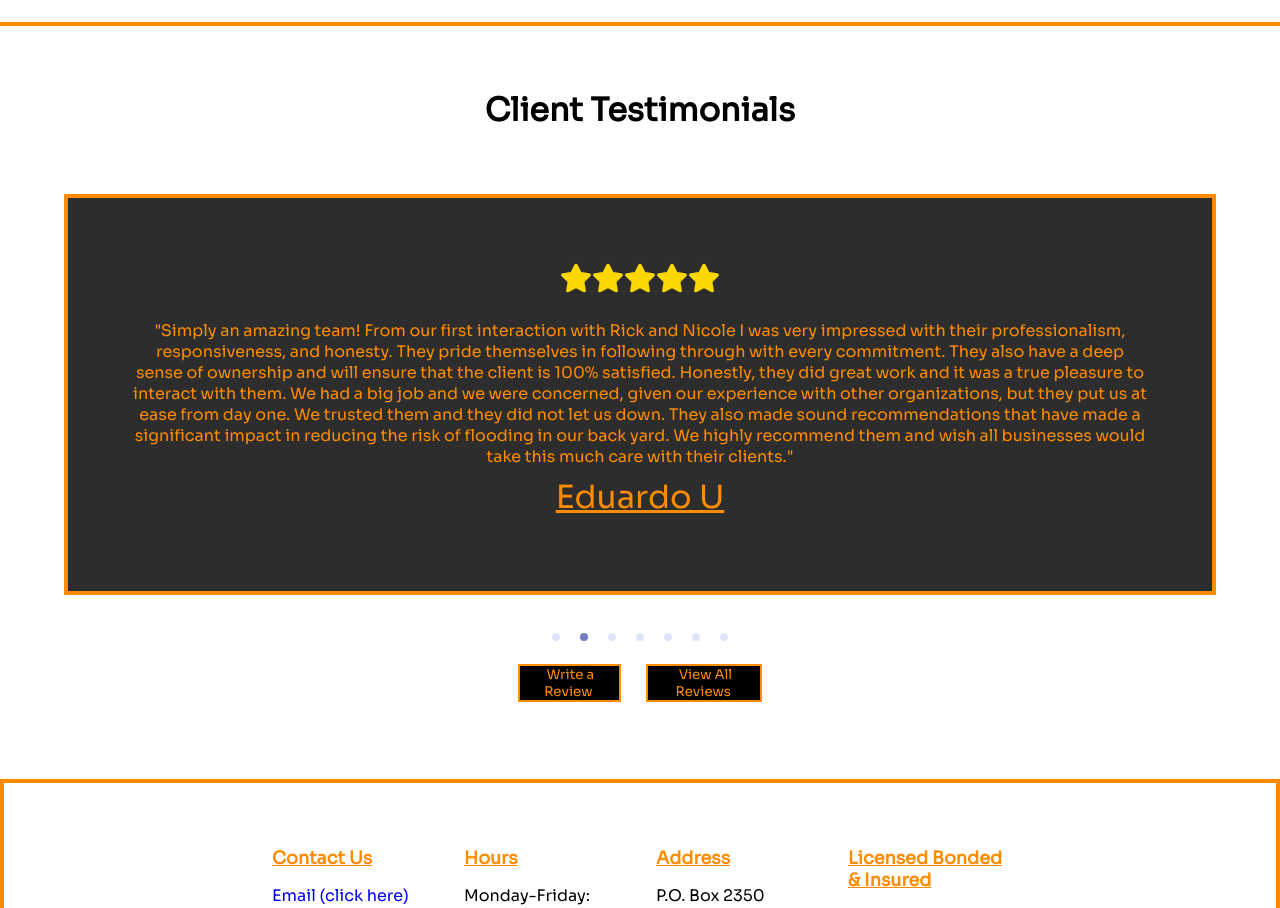
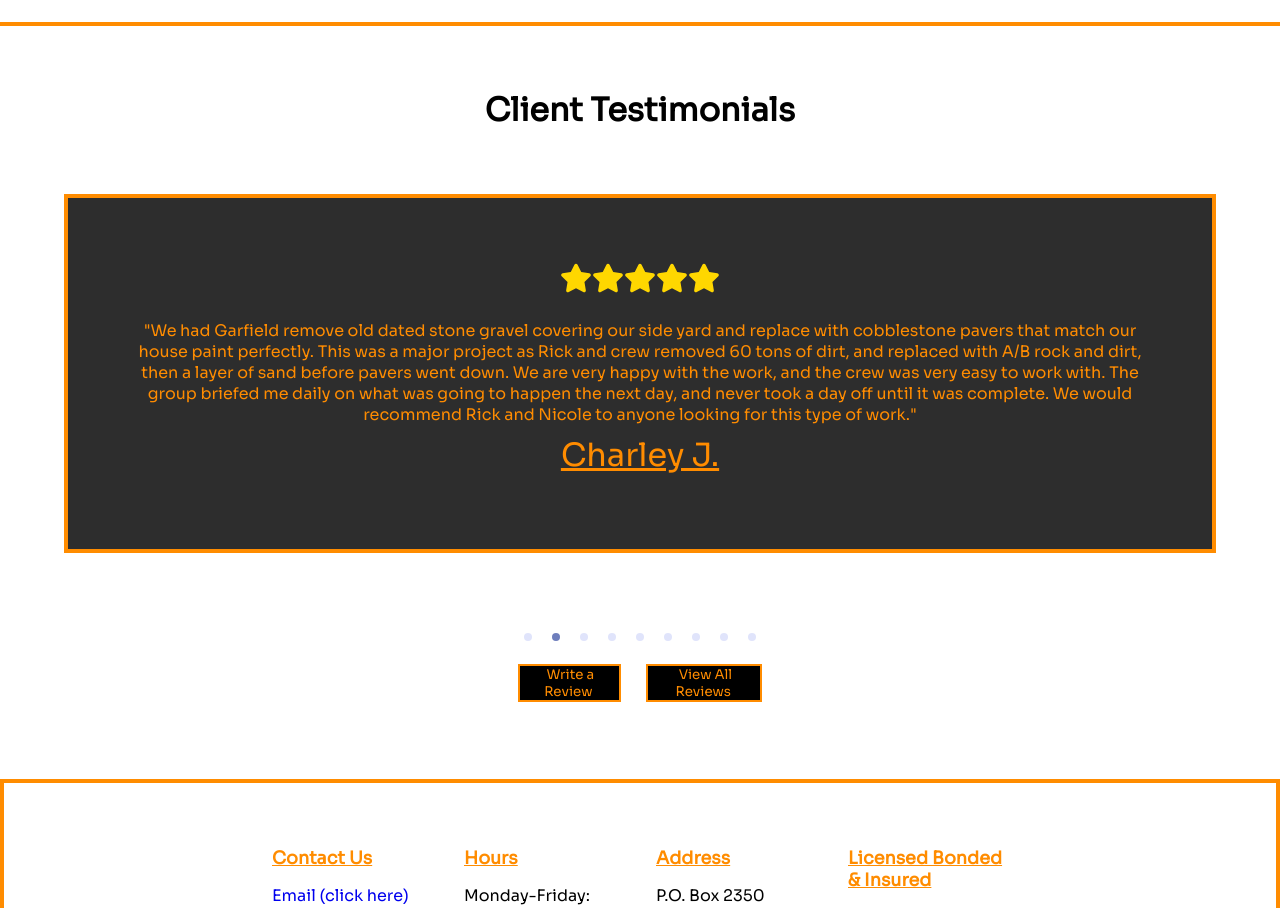
Before and after one commit to klsnell/garfieldshunneydew, a React (Create React App) app: page / in a window 1280 px wide. Shown: the part 2160-3068 px from the top of the page. Built offline with nearby package versions, Linux system fonts and the light colour scheme.

Commit message:
added two reviews

```diff
--- a/src/Components/Reviews.js
+++ b/src/Components/Reviews.js
@@ -7,6 +7,34 @@ import { FaStar } from 'react-icons/fa';
 const handleDragStart = (e) => e.preventDefault();
 
 const items = [
+
+    <Card className='reviewcard'>
+        <CardBody>
+        <FaStar className='star' />
+            <FaStar className='star' />
+            <FaStar className='star' />
+            <FaStar className='star' />
+            <FaStar className='star' />
+            <br/>
+            <CardText className='reviewtext'>"We shopped around about 3-4 businesses before deciding on them! Garfield’s was by far the most honest with us on what needed to get done and worked with us on our vision. Kept us updated about the process the whole time. I love how it turned out and would highly recommend!"</CardText>
+            <CardTitle className='reviewname'>Jennifer W.</CardTitle>
+        </CardBody>
+    </Card>,
+
+
+<Card className='reviewcard'>
+        <CardBody>
+        <FaStar className='star' />
+            <FaStar className='star' />
+            <FaStar className='star' />
+            <FaStar className='star' />
+            <FaStar className='star' />
+            <br/>
+            <CardText className='reviewtext'>"We had Garfield remove old dated stone gravel covering our side yard and replace with cobblestone pavers that match our house paint perfectly. This was a major project as Rick and crew removed 60 tons of dirt, and replaced with A/B rock and dirt, then a layer of sand before pavers went down. We are very happy with the work, and the crew was very easy to work with. The group briefed me daily on what was going to happen the next day, and never took a day off until it was complete. We would recommend Rick and Nicole to anyone looking for this type of work."</CardText>
+            <CardTitle className='reviewname'>Charley J.</CardTitle>
+        </CardBody>
+    </Card>,
+
 
     <Card className='reviewcard'>
         <CardBody>
```
